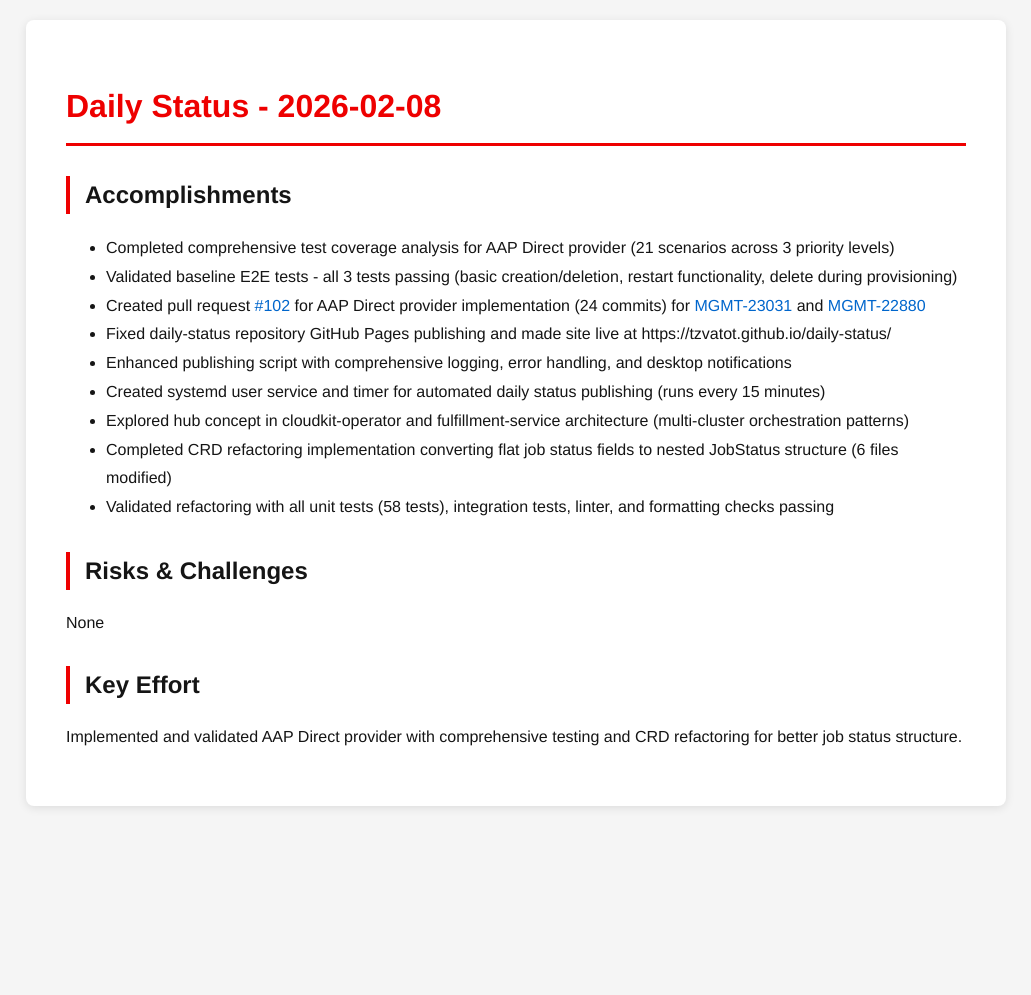
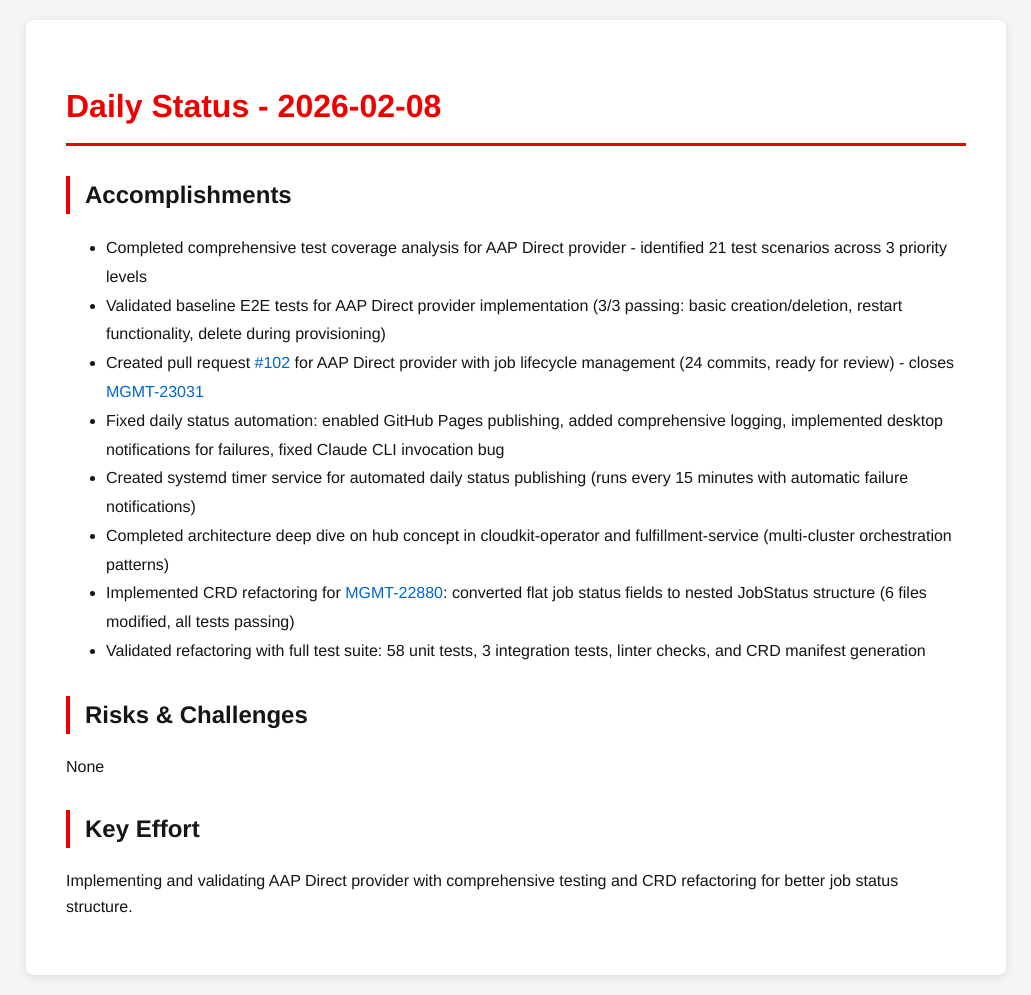
Before and after one commit to tzvatot/daily-status, a Jekyll site: the page built from 2026-02-08.md, in a window 1280 px wide. Shown: the whole page, without its empty margins (124-1155 px from the left). Built offline with Jekyll 4.4.1, drawn with Linux system fonts in a browser that asks for light colours; before the commit the page ends 900 px from its top, so only the background shows below that.

Commit message:
Daily status update - 2026-02-08

```diff
--- a/2026-02-08.md
+++ b/2026-02-08.md
@@ -7,18 +7,17 @@
 # Daily Status - 2026-02-08
 
 ## Accomplishments
-- Completed comprehensive test coverage analysis for AAP Direct provider (21 scenarios across 3 priority levels)
-- Validated baseline E2E tests - all 3 tests passing (basic creation/deletion, restart functionality, delete during provisioning)
-- Created pull request [#102](https://github.com/osac-project/osac-operator/pull/102) for AAP Direct provider implementation (24 commits) for [MGMT-23031](https://issues.redhat.com/browse/MGMT-23031) and [MGMT-22880](https://issues.redhat.com/browse/MGMT-22880)
-- Fixed daily-status repository GitHub Pages publishing and made site live at https://tzvatot.github.io/daily-status/
-- Enhanced publishing script with comprehensive logging, error handling, and desktop notifications
-- Created systemd user service and timer for automated daily status publishing (runs every 15 minutes)
-- Explored hub concept in cloudkit-operator and fulfillment-service architecture (multi-cluster orchestration patterns)
-- Completed CRD refactoring implementation converting flat job status fields to nested JobStatus structure (6 files modified)
-- Validated refactoring with all unit tests (58 tests), integration tests, linter, and formatting checks passing
+- Completed comprehensive test coverage analysis for AAP Direct provider - identified 21 test scenarios across 3 priority levels
+- Validated baseline E2E tests for AAP Direct provider implementation (3/3 passing: basic creation/deletion, restart functionality, delete during provisioning)
+- Created pull request [#102](https://github.com/osac-project/osac-operator/pull/102) for AAP Direct provider with job lifecycle management (24 commits, ready for review) - closes [MGMT-23031](https://issues.redhat.com/browse/MGMT-23031)
+- Fixed daily status automation: enabled GitHub Pages publishing, added comprehensive logging, implemented desktop notifications for failures, fixed Claude CLI invocation bug
+- Created systemd timer service for automated daily status publishing (runs every 15 minutes with automatic failure notifications)
+- Completed architecture deep dive on hub concept in cloudkit-operator and fulfillment-service (multi-cluster orchestration patterns)
+- Implemented CRD refactoring for [MGMT-22880](https://issues.redhat.com/browse/MGMT-22880): converted flat job status fields to nested JobStatus structure (6 files modified, all tests passing)
+- Validated refactoring with full test suite: 58 unit tests, 3 integration tests, linter checks, and CRD manifest generation
 
 ## Risks & Challenges
 None
 
 ## Key Effort
-Implemented and validated AAP Direct provider with comprehensive testing and CRD refactoring for better job status structure.
+Implementing and validating AAP Direct provider with comprehensive testing and CRD refactoring for better job status structure.
```
